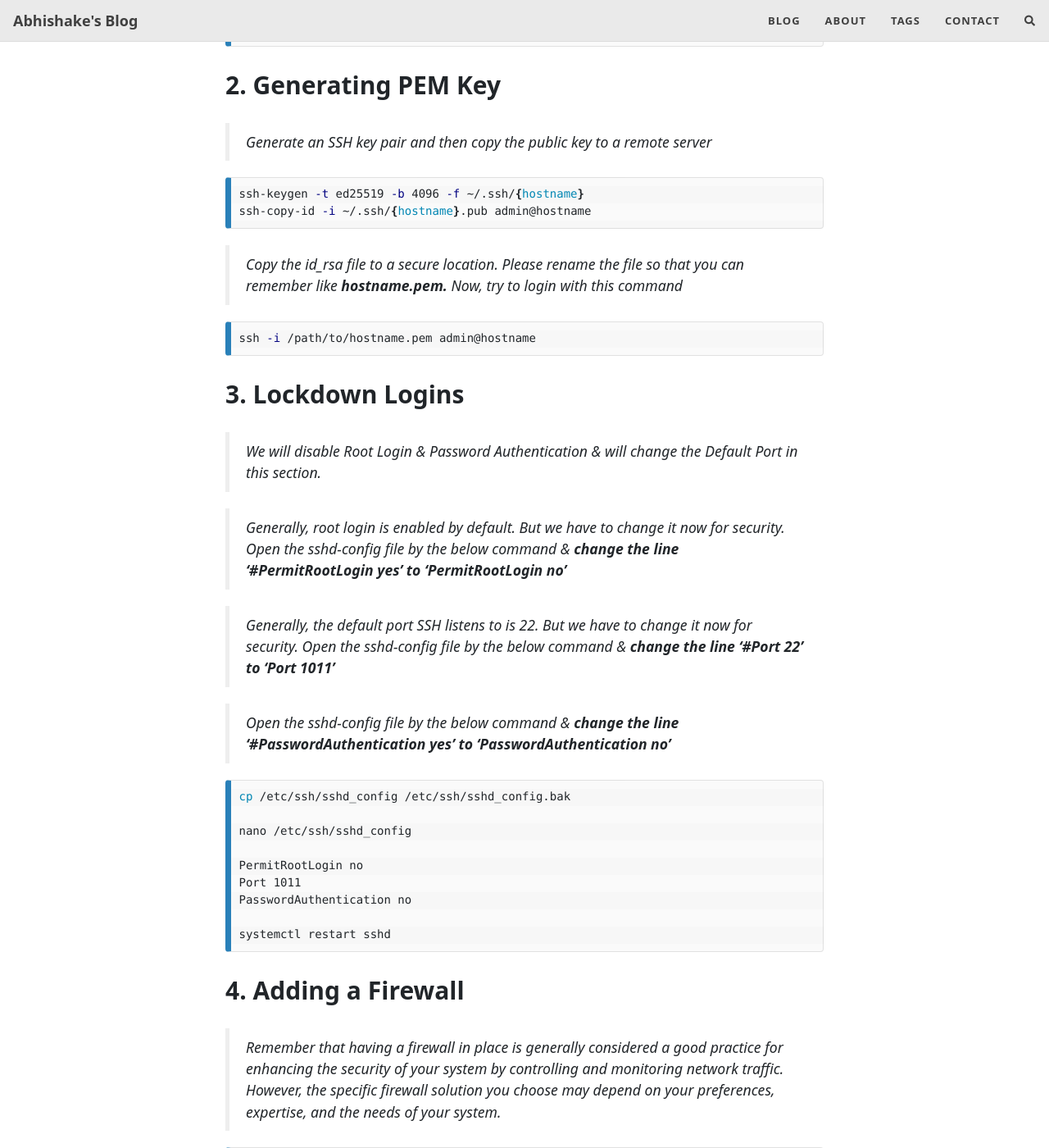
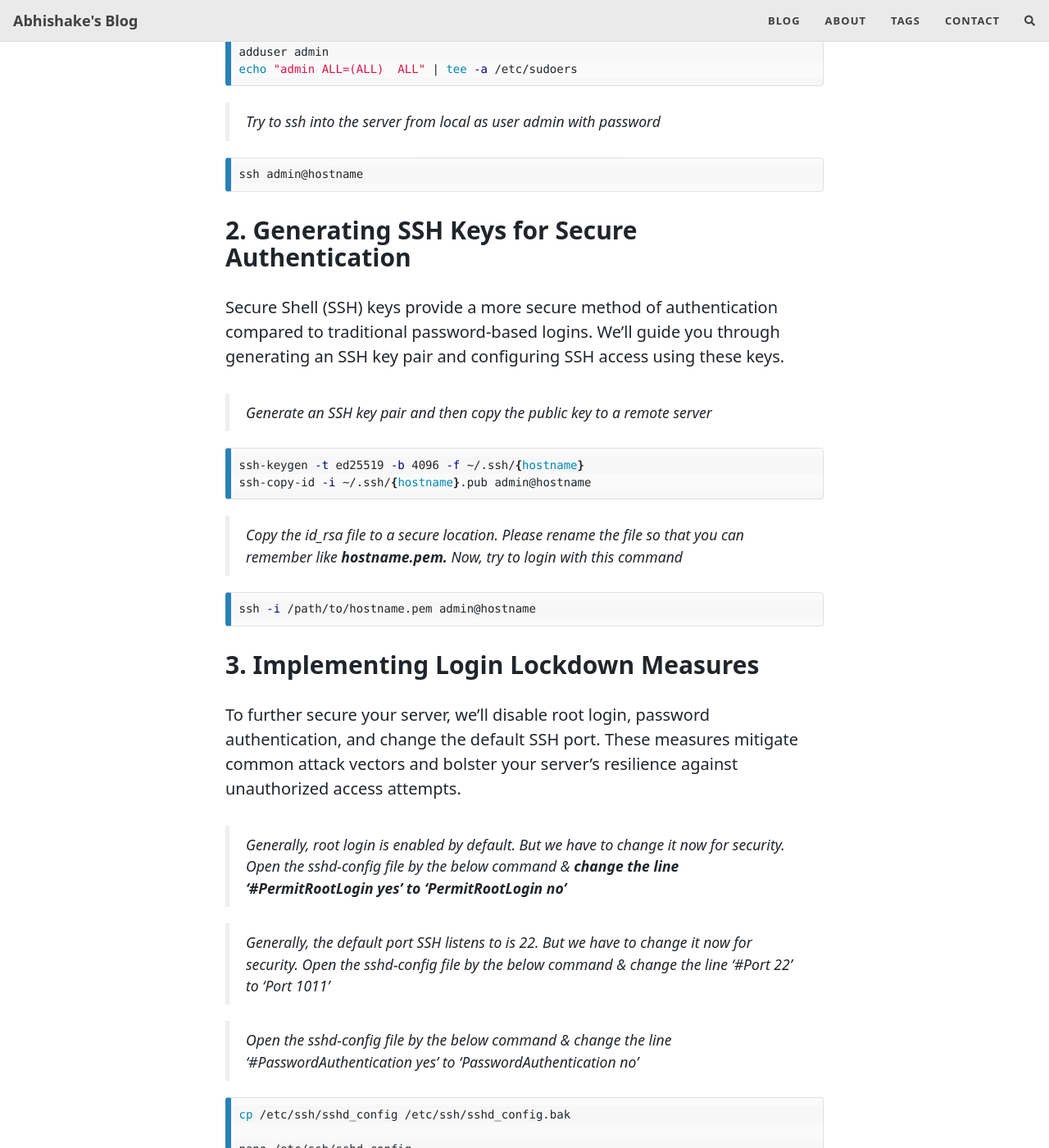
Before and after one commit to Abhishake63/abhishake.github.io, a Jekyll site: the page built from _posts/2024-02-05-secure-linux-server.md, in a window 1280 px wide and 1400 px high, scrolled down 799 px. Shown: the whole window at 82% size. Built offline with Jekyll 4.4.1, drawn with Linux system fonts in a browser that asks for light colours; nearby versions of some CDN libraries; comment, search, counter and statistics services are not loaded; some of the changed text lies outside the part shown.

Commit message:
modified secure linux server blog

````diff
--- a/_posts/2024-02-05-secure-linux-server.md
+++ b/_posts/2024-02-05-secure-linux-server.md
@@ -8,9 +8,11 @@
 author: Abhishake Sen Gupta
 ---
 
-## 1. Add An User
+Welcome to our comprehensive guide on securing your Linux server against potential threats and unauthorized access. In this tutorial, we'll walk you through five essential steps to fortify your server's defenses and protect it from hackers.
 
-> if the only user in the server is the root user then add a user and add sudo privileges to the user
+## 1. **Adding a User with Sudo Privileges**
+
+The first step in enhancing server security is to create a new user account with sudo privileges. By adding a non-root user, you reduce the risk associated with using the root account for daily tasks.
 
 ```bash
 adduser admin
@@ -18,14 +20,18 @@
 ```
 
 > Try to ssh into the server from local as user admin with password
+>
 
 ```bash
 ssh admin@hostname
 ```
 
-## 2. Generating PEM Key
+## 2. **Generating SSH Keys for Secure Authentication**
+
+Secure Shell (SSH) keys provide a more secure method of authentication compared to traditional password-based logins. We'll guide you through generating an SSH key pair and configuring SSH access using these keys.
 
 > Generate an SSH key pair and then copy the public key to a remote server
+>
 
 ```bash
 ssh-keygen -t ed25519 -b 4096 -f ~/.ssh/{hostname}
@@ -33,20 +39,24 @@
 ```
 
 > Copy the id_rsa file to a secure location. Please rename the file so that you can remember like **hostname.pem.** Now, try to login with this command
+>
 
 ```bash
 ssh -i /path/to/hostname.pem admin@hostname
 ```
 
-## 3. Lockdown Logins
+## 3. **Implementing Login Lockdown Measures**
 
-> We will disable Root Login & Password Authentication & will change the Default Port in this section.
+To further secure your server, we'll disable root login, password authentication, and change the default SSH port. These measures mitigate common attack vectors and bolster your server's resilience against unauthorized access attempts.
 
 > Generally, root login is enabled by default. But we have to change it now for security. Open the sshd-config file by the below command & **change the line ‘#PermitRootLogin yes’ to ‘PermitRootLogin no’**
+>
 
-> Generally, the default port SSH listens to is 22. But we have to change it now for security. Open the sshd-config file by the below command & **change the line ‘#Port 22’ to ‘Port 1011’**
+> Generally, the default port SSH listens to is 22. But we have to change it now for security. Open the sshd-config file by the below command & change the line ‘#Port 22’ to ‘Port 1011’
+>
 
-> Open the sshd-config file by the below command & **change the line ‘#PasswordAuthentication yes’ to ‘PasswordAuthentication no’**
+> Open the sshd-config file by the below command & change the line ‘#PasswordAuthentication yes’ to ‘PasswordAuthentication no’
+>
 
 ```bash
 cp /etc/ssh/sshd_config /etc/ssh/sshd_config.bak
@@ -60,9 +70,9 @@
 systemctl restart sshd
 ```
 
-## 4. Adding a Firewall
+## 4. **Configuring a Firewall**
 
-> Remember that having a firewall in place is generally considered a good practice for enhancing the security of your system by controlling and monitoring network traffic. However, the specific firewall solution you choose may depend on your preferences, expertise, and the needs of your system.
+Remember that having a firewall in place is generally considered a good practice for enhancing the security of your system by controlling and monitoring network traffic. However, the specific firewall solution you choose may depend on your preferences, expertise, and the needs of your system.
 
 ```bash
 apt install ufw
@@ -70,7 +80,9 @@
 ufw allow 1011
 ```
 
-## 5. Enable Automatic Updates
+## 5. **Enabling** Automatic Updates
+
+Keeping your server's software up-to-date is essential for patching security vulnerabilities and maintaining system integrity. We'll demonstrate how to configure automatic updates to ensure your server receives timely security patches and bug fixes.
 
 ```bash
 sudo apt install unattended-upgrades
@@ -78,7 +90,12 @@
 ```
 
 > ***Now, try to login with these command, Your server is secure now***
+>
 
 ```bash
 ssh -i /path/to/hostname.pem -p 1011 admin@hostname
 ```
+
+By following these five steps, you'll significantly enhance the security posture of your Linux server, reducing the risk of unauthorized access and potential security breaches. With a proactive approach to server security, you can safeguard your valuable data and maintain the confidentiality, integrity, and availability of your server resources.
+
+**Here is the [Github Repo](https://github.com/Abhishake63/abhishake-guides) for this Article!**
````
